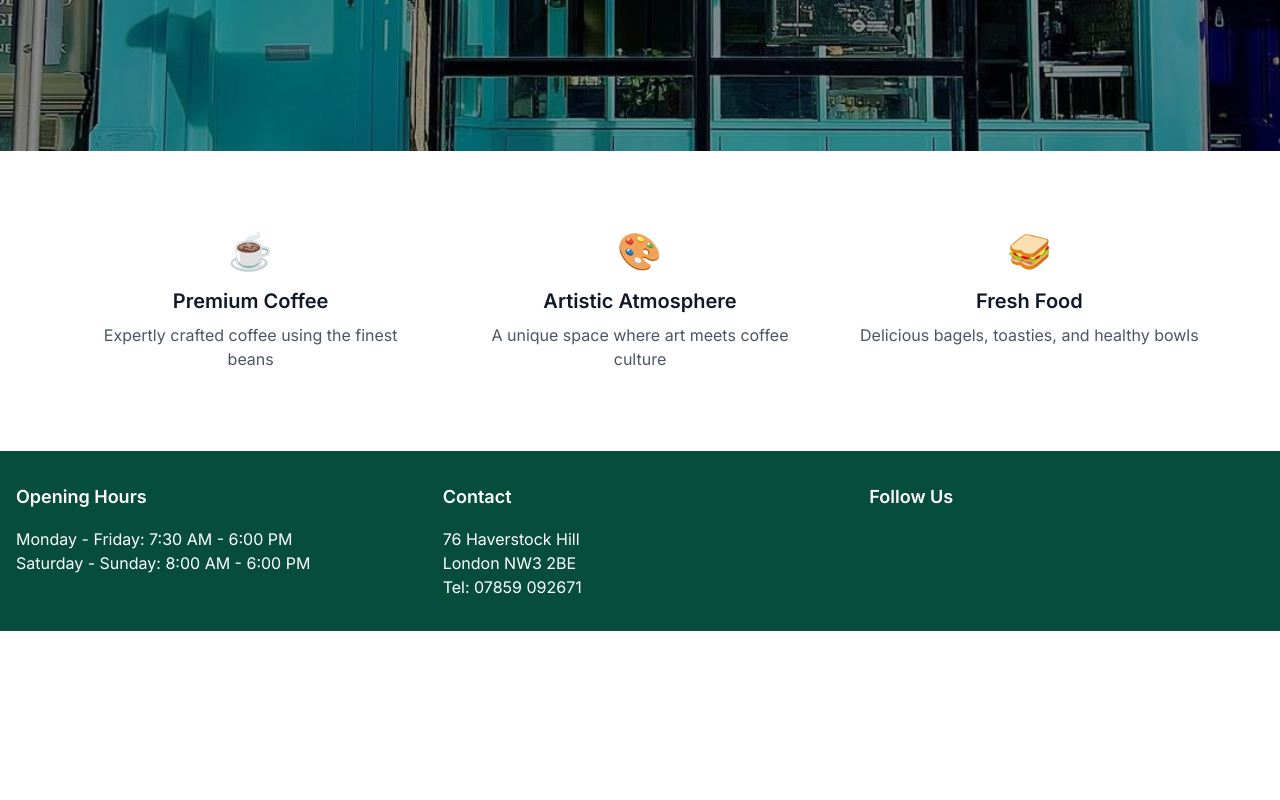
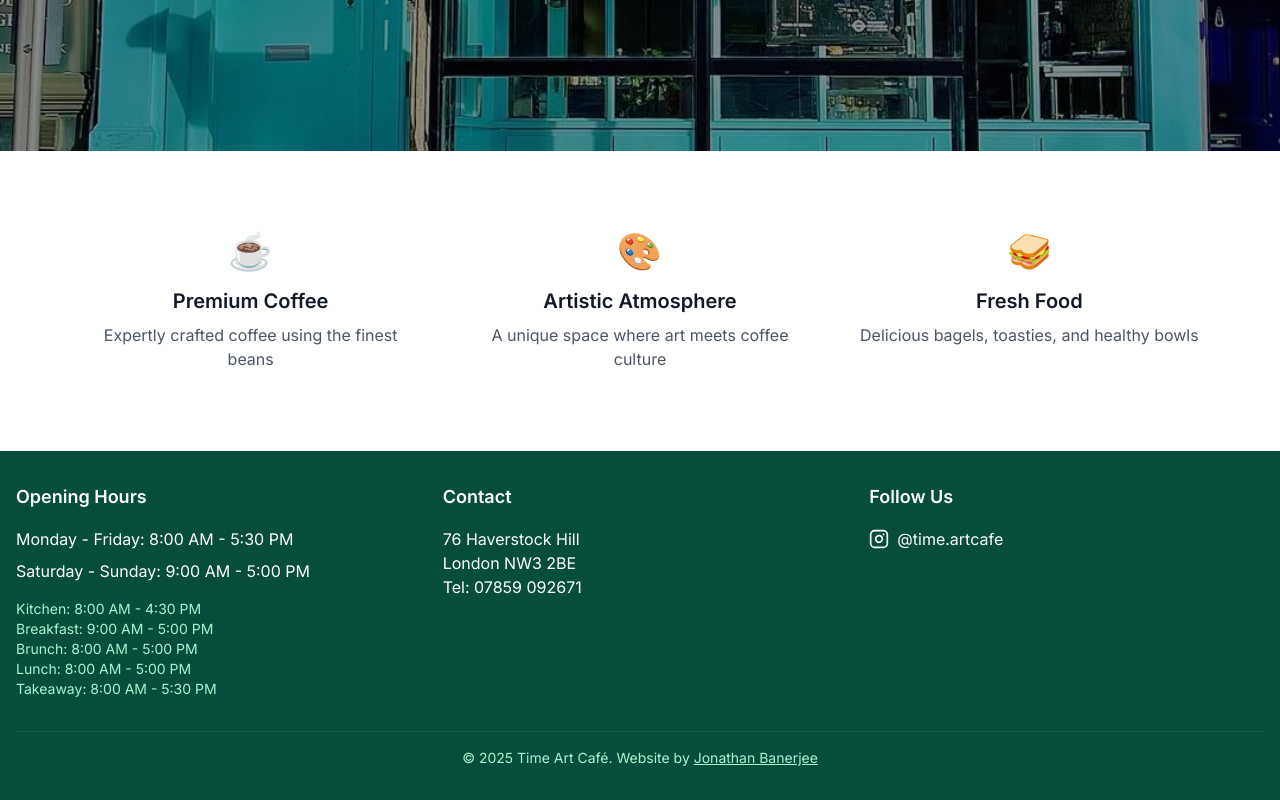
Before and after one commit to JonathanBanerjee/timecafe, a Next.js app: page / in a window 1280 px wide. Shown: the part 529-1329 px from the top of the page. Before the commit the page ends 1160 px from the top, so only its background shows below. Built offline with nearby package versions, Linux system fonts and the light colour scheme.

Commit message:
adding times and social urls

```diff
--- a/src/app/contact/page.tsx
+++ b/src/app/contact/page.tsx
@@ -95,12 +95,17 @@ const ContactPage: React.FC = () => {
                       <h3 className="font-semibold text-lg mb-1">
                         Opening Hours
                       </h3>
-                      <p className="text-gray-600">
-                        Monday - Friday: 7:30 AM - 6:00 PM
-                      </p>
-                      <p className="text-gray-600">
-                        Saturday - Sunday: 8:00 AM - 6:00 PM
-                      </p>
+                      <div className="text-gray-600">
+                        <p>Monday - Friday: 8:00 AM - 5:30 PM</p>
+                        <p>Saturday - Sunday: 9:00 AM - 5:00 PM</p>
+                        <div className="mt-2 text-sm text-gray-500">
+                          <p>Kitchen: 8:00 AM - 4:30 PM</p>
+                          <p>Breakfast: 9:00 AM - 5:00 PM</p>
+                          <p>Brunch: 8:00 AM - 5:00 PM</p>
+                          <p>Lunch: 8:00 AM - 5:00 PM</p>
+                          <p>Takeaway: 8:00 AM - 5:30 PM</p>
+                        </div>
+                      </div>
                     </div>
                   </div>
                 </div>
--- a/src/app/layout.tsx
+++ b/src/app/layout.tsx
@@ -3,6 +3,7 @@ import { Inter as FontSans } from "next/font/google";
 import "./globals.css";
 import { cn } from "@/lib/utils";
 import Display from "./display";
+import { Instagram } from "lucide-react";
 
 const fontSans = FontSans({
   subsets: ["latin"],
@@ -83,6 +84,13 @@ export const metadata: Metadata = {
   verification: {
     google: "your-google-site-verification", // Add your Google verification code
   },
+  icons: {
+    icon: [
+      { url: "/favicon.ico", sizes: "any" },
+      { url: "/icon.png", sizes: "32x32" },
+    ],
+  },
+  manifest: "/site.webmanifest",
 };
 
 export default function RootLayout({
@@ -126,18 +134,45 @@ export default function RootLayout({
                     "Thursday",
                     "Friday",
                   ],
-                  opens: "07:30",
-                  closes: "18:00",
+                  opens: "08:00",
+                  closes: "17:30",
                 },
                 {
                   "@type": "OpeningHoursSpecification",
                   dayOfWeek: ["Saturday", "Sunday"],
-                  opens: "08:00",
-                  closes: "18:00",
+                  opens: "09:00",
+                  closes: "17:00",
                 },
               ],
               servesCuisine: ["Coffee", "Café", "Healthy Food", "Bagels"],
               priceRange: "££",
+              additionalProperty: [
+                {
+                  "@type": "PropertyValue",
+                  name: "Kitchen Hours",
+                  value: "8:00 AM - 4:30 PM",
+                },
+                {
+                  "@type": "PropertyValue",
+                  name: "Breakfast Service",
+                  value: "9:00 AM - 5:00 PM",
+                },
+                {
+                  "@type": "PropertyValue",
+                  name: "Brunch Service",
+                  value: "8:00 AM - 5:00 PM",
+                },
+                {
+                  "@type": "PropertyValue",
+                  name: "Lunch Service",
+                  value: "8:00 AM - 5:00 PM",
+                },
+                {
+                  "@type": "PropertyValue",
+                  name: "Takeaway Service",
+                  value: "8:00 AM - 5:30 PM",
+                },
+              ],
             }),
           }}
         />
@@ -155,8 +190,17 @@ export default function RootLayout({
             <div className="grid grid-cols-1 md:grid-cols-3 gap-8">
               <div>
                 <h3 className="text-lg font-semibold mb-4">Opening Hours</h3>
-                <p>Monday - Friday: 7:30 AM - 6:00 PM</p>
-                <p>Saturday - Sunday: 8:00 AM - 6:00 PM</p>
+                <div className="space-y-2">
+                  <p>Monday - Friday: 8:00 AM - 5:30 PM</p>
+                  <p>Saturday - Sunday: 9:00 AM - 5:00 PM</p>
+                </div>
+                <div className="mt-4 text-sm text-emerald-200">
+                  <p>Kitchen: 8:00 AM - 4:30 PM</p>
+                  <p>Breakfast: 9:00 AM - 5:00 PM</p>
+                  <p>Brunch: 8:00 AM - 5:00 PM</p>
+                  <p>Lunch: 8:00 AM - 5:00 PM</p>
+                  <p>Takeaway: 8:00 AM - 5:30 PM</p>
+                </div>
               </div>
               <div>
                 <h3 className="text-lg font-semibold mb-4">Contact</h3>
@@ -166,10 +210,30 @@ export default function RootLayout({
               </div>
               <div>
                 <h3 className="text-lg font-semibold mb-4">Follow Us</h3>
-                <div className="flex space-x-4">
-                  {/* Add social media icons/links here */}
-                </div>
+                <a
+                  href="https://www.instagram.com/time.artcafe/"
+                  target="_blank"
+                  rel="noopener noreferrer"
+                  className="flex items-center space-x-2 text-white hover:text-emerald-200 transition-colors"
+                >
+                  <Instagram className="w-5 h-5" />
+                  <span>@time.artcafe</span>
+                </a>
               </div>
+            </div>
+
+            <div className="border-t border-emerald-800 mt-8 pt-4 text-center text-sm text-emerald-200">
+              <p>
+                © 2025 Time Art Café. Website by{" "}
+                <a
+                  href="https://www.github.com/jonathanbanerjee"
+                  target="_blank"
+                  rel="noopener noreferrer"
+                  className="text-emerald-200 hover:text-white underline transition-colors"
+                >
+                  Jonathan Banerjee
+                </a>
+              </p>
             </div>
           </div>
         </footer>
```
Also changed, not shown: public/favicon.svg (added).
